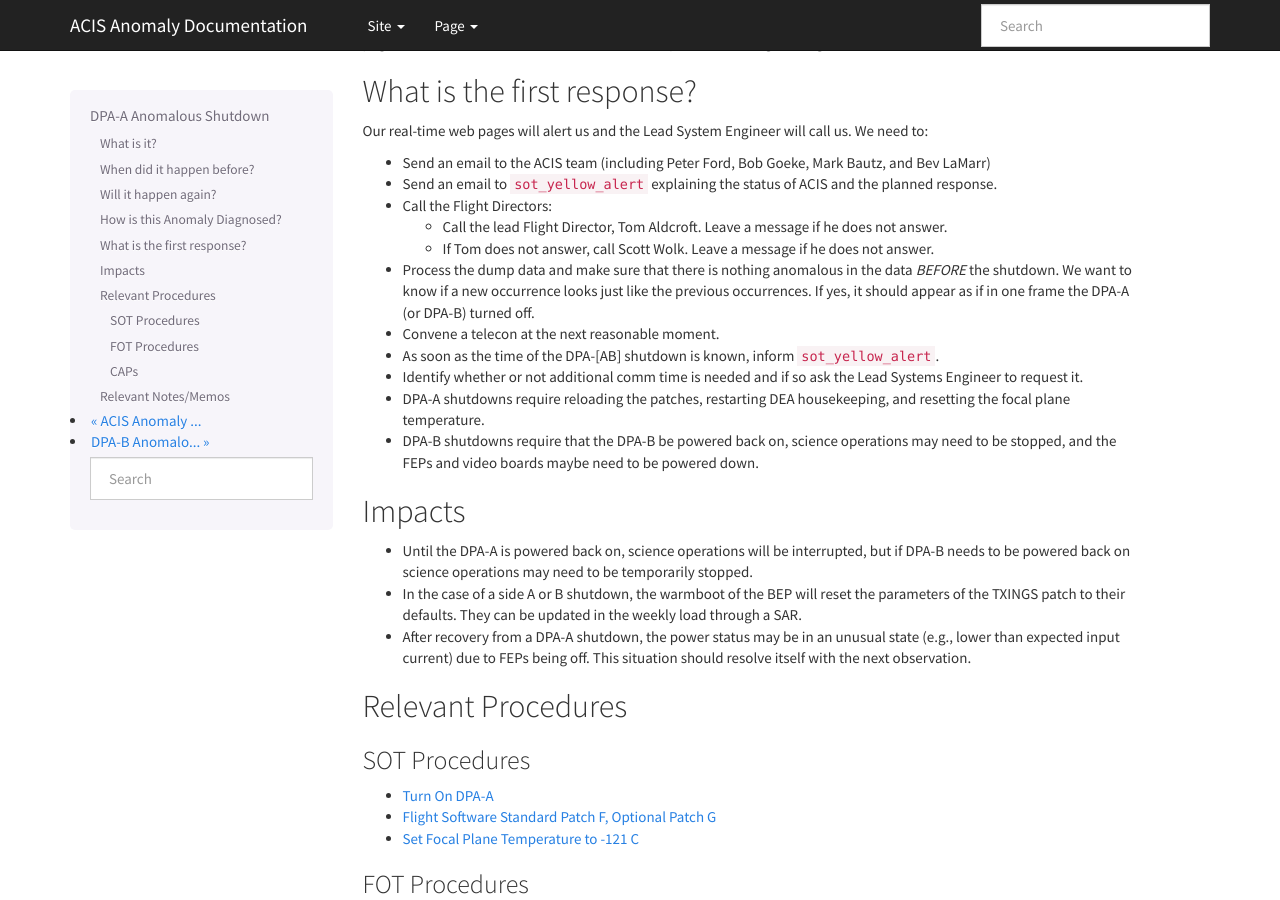
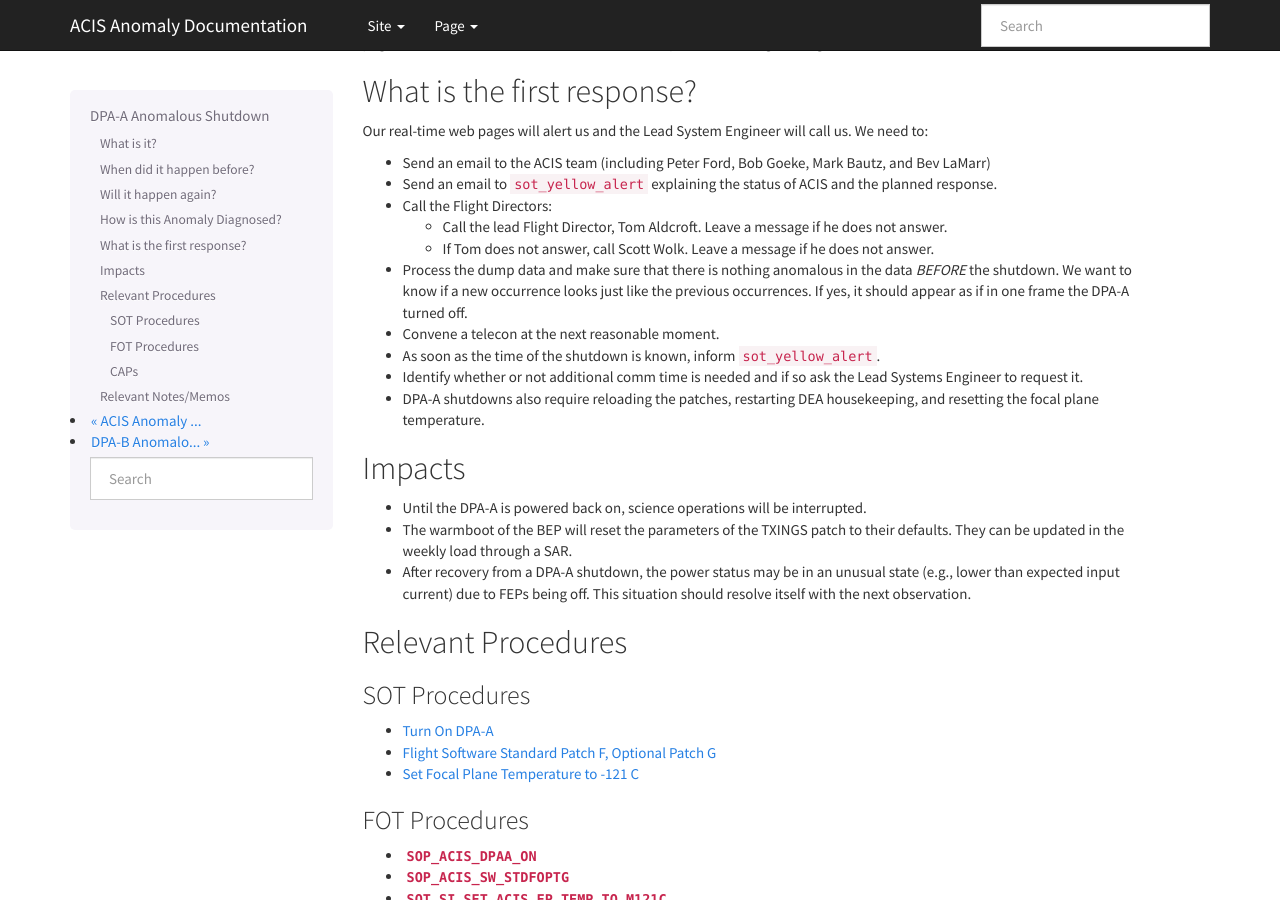
Before and after one commit to acisops/acis_anomaly_pages, a Sphinx documentation site: the page built from source/dpaa_shutdown.rst, in a window 1280 px wide and 900 px high, scrolled down 733 px. Built offline with Sphinx 7.4.7, drawn with Linux system fonts in a browser that asks for light colours.

Commit message:
Removing remaining references to DPA-B

```diff
--- a/source/dpaa_shutdown.rst
+++ b/source/dpaa_shutdown.rst
@@ -54,23 +54,20 @@ Our real-time web pages will alert us and the Lead System Engineer will call us.
 
 * Process the dump data and make sure that there is nothing anomalous in the data *BEFORE*
   the shutdown. We want to know if a new occurrence looks just like the previous occurrences.
-  If yes, it should appear as if in one frame the DPA-A (or DPA-B) turned off.
+  If yes, it should appear as if in one frame the DPA-A turned off.
 * Convene a telecon at the next reasonable moment.
-* As soon as the time of the DPA-[AB] shutdown is known, inform ``sot_yellow_alert``.
+* As soon as the time of the shutdown is known, inform ``sot_yellow_alert``.
 * Identify whether or not additional comm time is needed and if so ask the Lead Systems
   Engineer to request it.
-* DPA-A shutdowns require reloading the patches, restarting DEA housekeeping, and resetting
+* DPA-A shutdowns also require reloading the patches, restarting DEA housekeeping, and resetting
   the focal plane temperature.
-* DPA-B shutdowns require that the DPA-B be powered back on, science operations may need
-  to be stopped, and the FEPs and video boards maybe need to be powered down.
 
 Impacts
 -------
 
-* Until the DPA-A is powered back on, science operations will be interrupted, but if DPA-B
-  needs to be powered back on science operations may need to be temporarily stopped.
-* In the case of a side A or B shutdown, the warmboot of the BEP will reset the parameters of the
-  TXINGS patch to their defaults. They can be updated in the weekly load through a SAR.
+* Until the DPA-A is powered back on, science operations will be interrupted.
+* The warmboot of the BEP will reset the parameters of the TXINGS patch to their defaults.
+  They can be updated in the weekly load through a SAR.
 * After recovery from a DPA-A shutdown, the power status may be in an unusual state (e.g., lower
   than expected input current) due to FEPs being off. This situation should resolve itself with
   the next observation.
```
